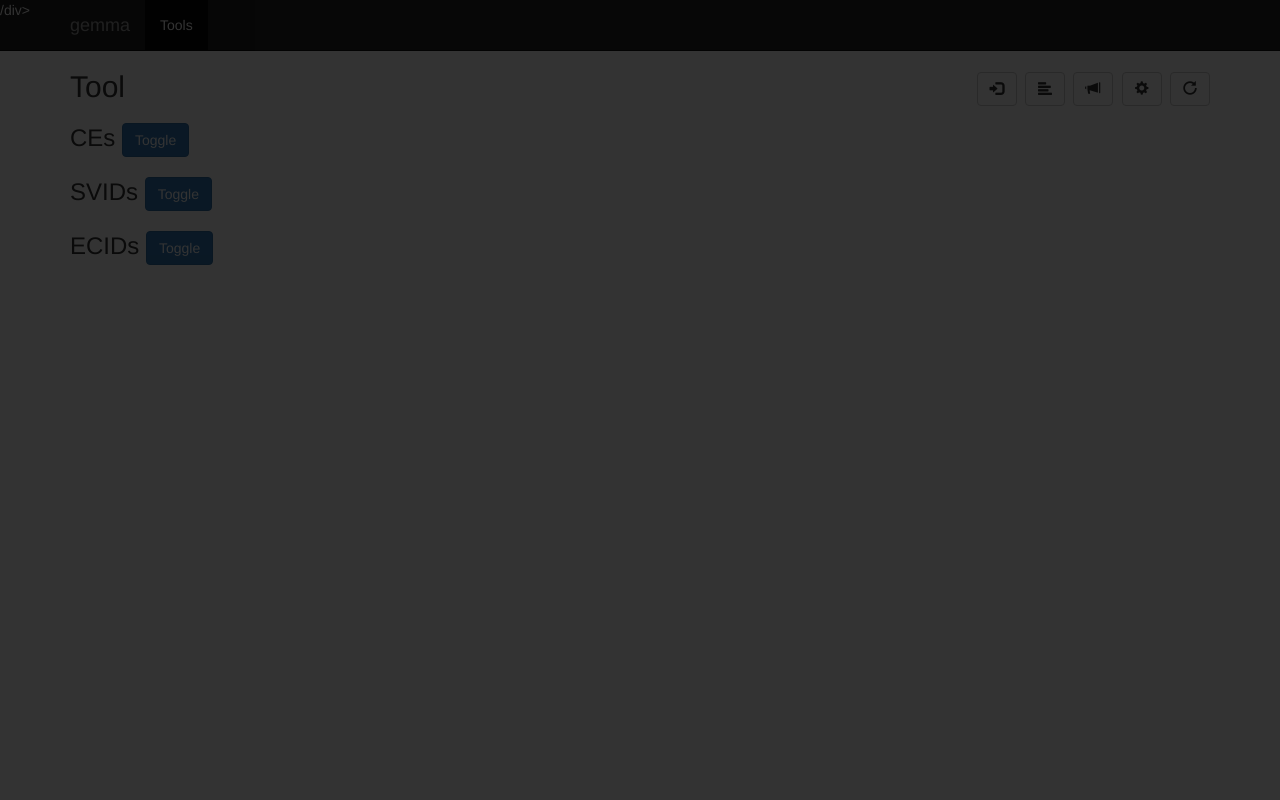
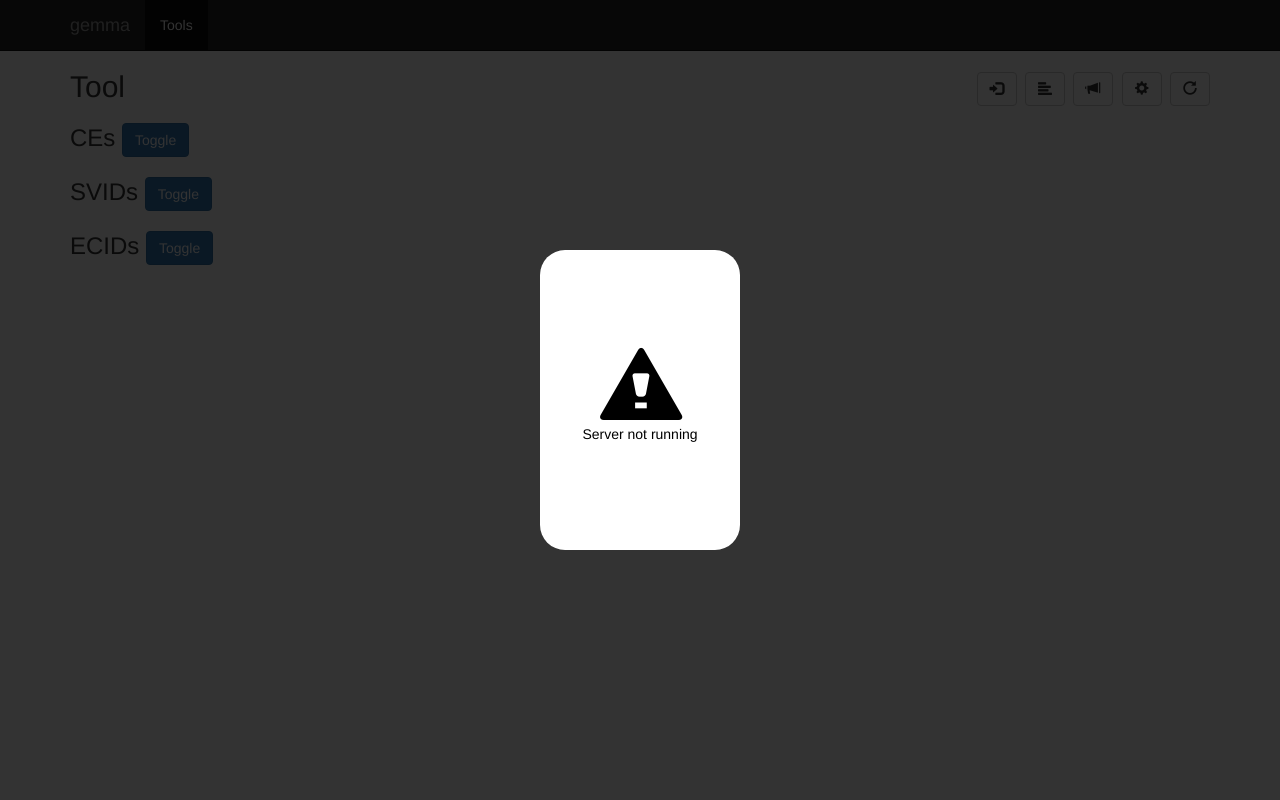
Before and after one commit to bparzella/gemma, a Flask app: page /tools/1 in a window 1280 px wide. Run offline with Flask 2, Linux system fonts and the light colour scheme; data that the repository does not hold is empty; parts of the project's set-up code (start-up, migrations or seed data) failed here and were passed over; some libraries are stand-ins or nearby versions.

Commit message:
handle server not running state

```diff
--- a/app/static/style.css
+++ b/app/static/style.css
@@ -129,3 +129,28 @@ width:100%;
     height: 100%;
     display: none;
 }
+
+#disableOverlayText {
+    border-radius: 25px;
+    position: fixed;
+    left: 50%;
+    top: 50%;
+    background-color: white;
+    z-index: 999999;
+
+    height: 300px;
+    margin-top: -150px;
+
+    width: 200px;
+    margin-left: -100px;
+
+    text-align: center;
+    vertical-align: middle;
+    color: black;
+
+    padding-top: 100px;
+}
+
+#disableOverlayIcon {
+  font-size: 5em;
+}
--- a/app/templates/layout.html
+++ b/app/templates/layout.html
@@ -51,6 +51,6 @@
       {% block body %}{% endblock %}
 
     </div><!-- /.container -->
-  <div id="disableOverlay">/div>
+  <div id="disableOverlay"><div id="disableOverlayText"><span id="disableOverlayIcon" class="glyphicon glyphicon-alert" aria-hidden="true"></span><br/>Server not running</div></div>
   </body>
 </html>
--- a/app/templates/tool_detail.html
+++ b/app/templates/tool_detail.html
@@ -322,6 +322,7 @@ $(document).ready(function(){
     //comet functions
     function doComet(queue) {
         $.getJSON('{{ url_for("tool_comet", toolname=tool.name, queue="##queue##", _external=True) }}'.replace(escape("##queue##"), queue), function(events){
+            $("#disableOverlay").hide();
             $.each( events, function( index, event ){
                 console.log(event);
                 switch(event.event)
@@ -345,6 +346,8 @@ $(document).ready(function(){
 
             var err = textStatus + ", " + error;
             console.log( "Request Failed: " + err );
+
+            setTimeout(function() { doComet(queue); }, 1000);
         });
     }
 
```
